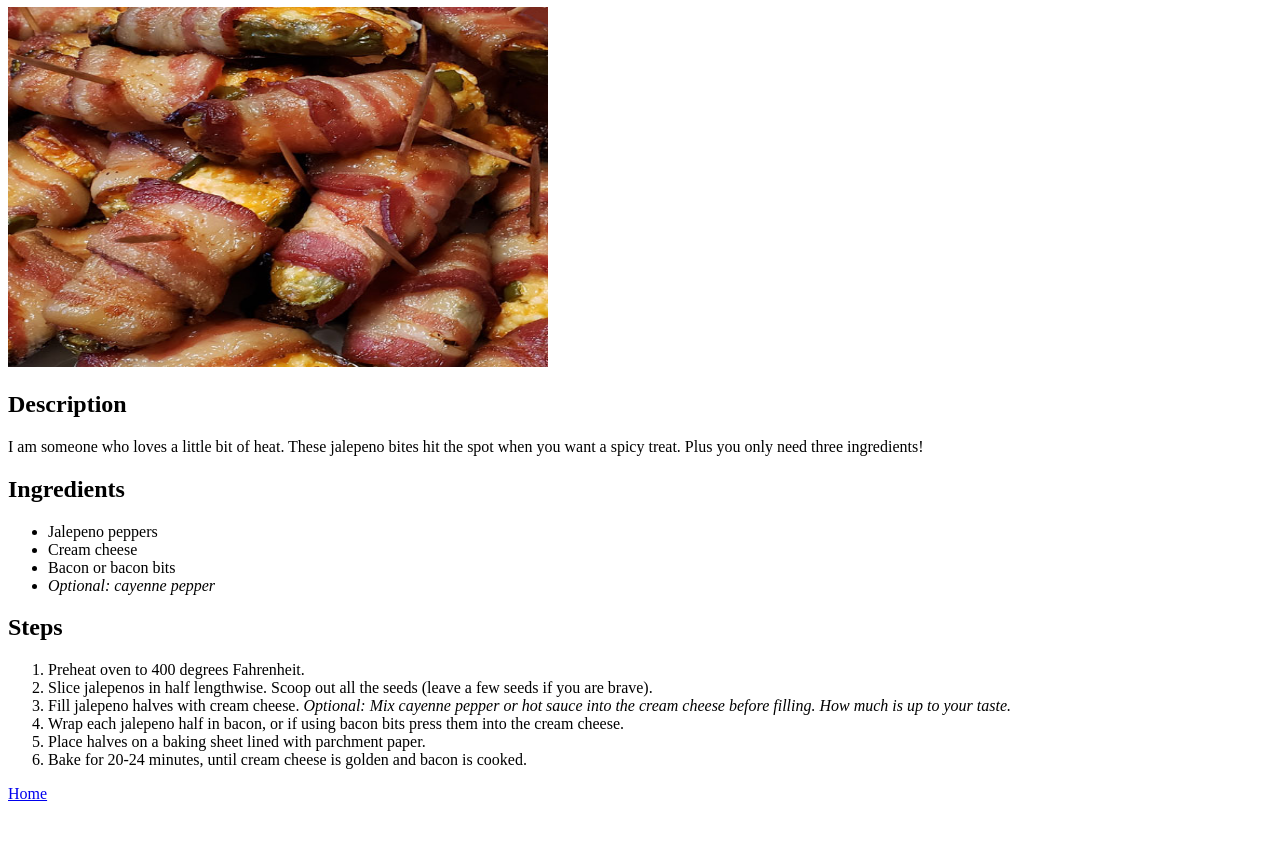
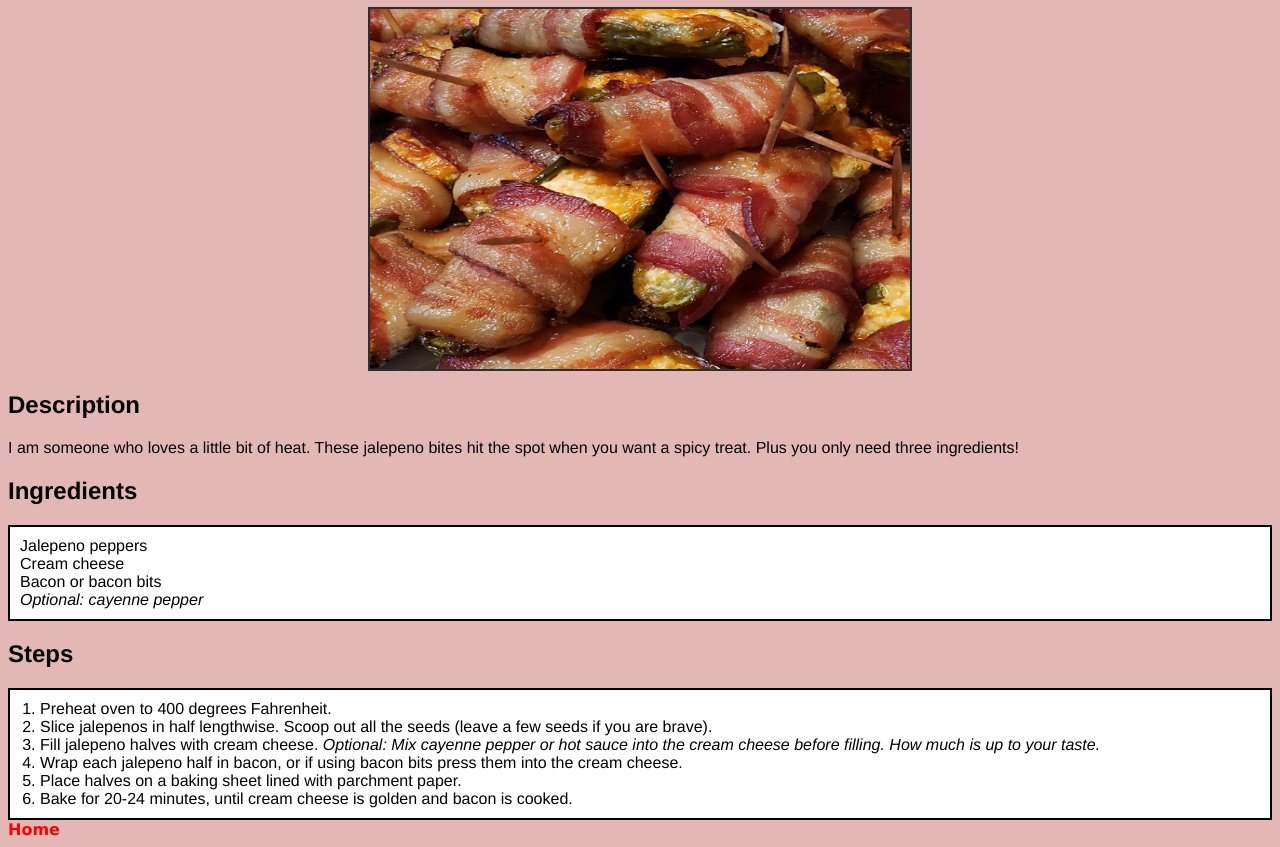
Before and after one commit to mdbrown33/odin-recipes, a plain HTML site: page recipes/jalepenos.html in a window 1280 px wide. Shown: the part 73-920 px from the top of the page. Before the commit the page ends 884 px from the top, so only its background shows below. Drawn offline with Linux system fonts and the light colour scheme.

Commit message:
link stylesheet to recipe pages
Linked all recipe pages to the stylesheet and adjusted the CSS file
to include elements not originally part of the CSS.

```diff
--- a/recipes/jalepenos.html
+++ b/recipes/jalepenos.html
@@ -4,9 +4,10 @@
     <meta charset="UTF-8">
     <meta name="viewport" content="width=device-width, initial-scale=1.0">
     <title>Atomic Jalepeno Bites</title>
+    <link rel="stylesheet" type="text/css" href="../style.css">
 </head>
 <body>
-    <h1>Atomic Jalepeno Bites</h1>
+    <h1 class="header">Atomic Jalepeno Bites</h1>
     <img src="../images/jalepenos.jpg" a="Photo of jalepenos on a plate wrapped in bacon" height="360" width="540">
     <h2>Description</h2>
     <p>I am someone who loves a little bit of heat. These jalepeno bites hit the spot when you want a spicy treat. Plus you only need three ingredients!</p>
@@ -16,19 +17,19 @@
         <li>Jalepeno peppers</li>
         <li>Cream cheese</li>
         <li>Bacon or bacon bits</li>
-        <li><em>Optional: cayenne pepper</em></li>
+        <li><em class="tilt">Optional: cayenne pepper</em></li>
     </ul>
 
     <h2>Steps</h2>
     <ol>
         <li>Preheat oven to 400 degrees Fahrenheit.</li>
         <li>Slice jalepenos in half lengthwise. Scoop out all the seeds (leave a few seeds if you are brave).</li>
-        <li>Fill jalepeno halves with cream cheese. <em>Optional: Mix cayenne pepper or hot sauce into the cream cheese before filling. How much is up to your taste.</em></li>
+        <li>Fill jalepeno halves with cream cheese. <em class="tilt">Optional: Mix cayenne pepper or hot sauce into the cream cheese before filling. How much is up to your taste.</em></li>
         <li>Wrap each jalepeno half in bacon, or if using bacon bits press them into the cream cheese.</li>
         <li>Place halves on a baking sheet lined with parchment paper.</li>
         <li>Bake for 20-24 minutes, until cream cheese is golden and bacon is cooked.
     </ol>
 
-    <a href="../index.html">Home</a>
+    <a class="return" href="../index.html">Home</a>
 </body>
 </html>
--- a/style.css
+++ b/style.css
@@ -14,6 +14,7 @@ div {
 }
 
 ul {
+    border: 2px solid black;
     list-style-type: none;
     margin:0;
     padding:10px;
@@ -21,6 +22,13 @@ ul {
 }
 
 li {
+    background-color: white;
+}
+
+ol {
+    border: 2px solid black;
+    margin:0px;
+    padding:10px 30px;
     background-color: white;
 }
 
@@ -42,3 +50,21 @@ a:visited {
 a:hover {
     text-decoration: underline;
 }
+
+img {
+    display: block;
+    border: 2px solid rgb(46, 46, 46);
+    margin: auto;
+}
+
+.tabletext {
+    background-color: white;
+}
+
+.tilt {
+    background-color: white;
+}
+
+.return {
+    background-color: rgb(228, 183, 183);
+}
```
Also changed, not shown: recipes/chicken.html (+4 -3 lines), recipes/chili.html (+3 -2 lines).
